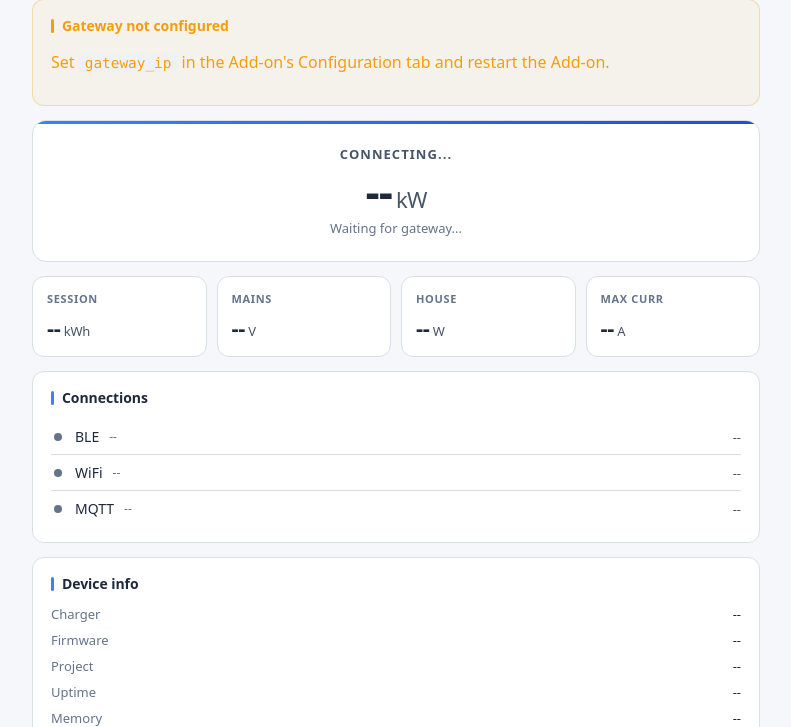
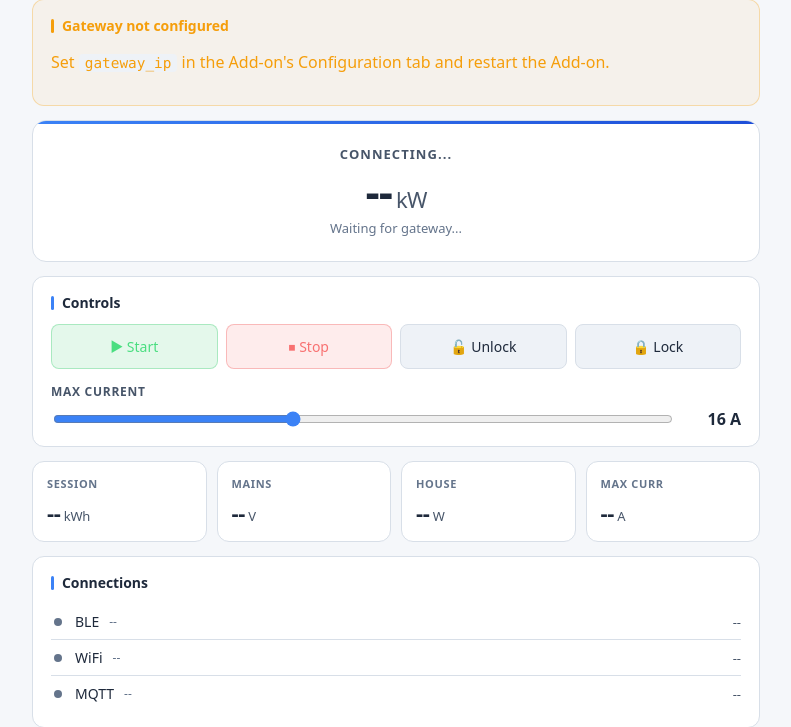
Before and after one commit to botts7/wallbox-gateway-ha-addon, a Flask app: page / in a window 1280 px wide. Shown: the part 74-801 px from the top of the page, without its empty margins (244-1035 px from the left). Run offline with Flask 3, Linux system fonts and the light colour scheme.

Commit message:
dashboard: charger controls (Start/Stop/Lock/Unlock/Max current)
Add-on was read-only. Brought it to parity with the gateway's own
/dashboard for the core control surface, since users running the
Add-on shouldn't have to bounce out to the gateway's UI for basic
actions.

Server: new /api/command proxy route forwards GET requests to the
gateway's /api/command. Action whitelist enforced server-side
({start, stop, lock, unlock, current, reboot}) so a tampered query
string can't reach a wider command surface than the dashboard
intends. Forwards the full query string so the current setter
keeps its &value=N and any future timeout tuning via &wait=.

Frontend: new Controls card between hero and quick-stats grid.
- 4 buttons: Start (green), Stop (red), Unlock, Lock
- Max current slider 6-32 A with live label + 350 ms debounce
- Slider auto-syncs to the charger's reported max current on each
  10 s poll, paused for 3 s after the user touches it (so the
  poll doesn't fight a drag in progress)
- Inline toast for action feedback (sending / OK / rejected)
- Force-refresh of status 1 s after every successful command so
  the hero + connection rows reflect the new state without waiting
  for the next 10 s tick

Auth headers (from the Add-on options) ride along on the upstream
request via the existing fetch_json helper, so an auth-enabled
gateway gets credentials automatically.

```diff
--- a/wallbox-gateway/app/server.py
+++ b/wallbox-gateway/app/server.py
@@ -110,6 +110,41 @@ def api_meter():
         return jsonify(body), code
 
 
+# Whitelist of control actions we allow through the proxy. Limiting
+# the surface here means the Add-on never accidentally forwards a
+# malformed or unsafe query string from the browser (anything else
+# returns 400). The gateway's /api/command handler does its own
+# validation too — this is belt-and-braces.
+_ALLOWED_ACTIONS = {"start", "stop", "lock", "unlock", "current", "reboot"}
+
+
+@app.route("/api/command")
+def api_command():
+    """Proxy charger control commands to the gateway's /api/command.
+
+    Used by the dashboard's Controls section for Start / Stop /
+    Lock / Unlock / Max current / Reboot. Action whitelist enforced;
+    extra query params (like &value= for current) are forwarded.
+    """
+    cfg = config_from_env()
+    action = (request.args.get("action") or "").strip().lower()
+    if action not in _ALLOWED_ACTIONS:
+        return jsonify({
+            "error": "bad_action",
+            "detail": f"action '{action}' not allowed",
+            "allowed": sorted(_ALLOWED_ACTIONS),
+        }), 400
+    # Forward the entire query string — preserves &value=N for
+    # the current setter and &wait=ms for fine-tuning timeouts.
+    qs = request.query_string.decode("utf-8")
+    path = "/api/command" + (("?" + qs) if qs else "")
+    try:
+        return jsonify(fetch_json(cfg, path, timeout=8.0))
+    except Exception as e:
+        body, code = _gateway_error(e)
+        return jsonify(body), code
+
+
 @app.route("/api/addon/config")
 def api_addon_config():
     """Surface non-secret Add-on options so the SPA knows whether
--- a/wallbox-gateway/app/static/dashboard.js
+++ b/wallbox-gateway/app/static/dashboard.js
@@ -180,6 +180,7 @@ async function refresh() {
     setHero(stateCode, kw, chargerName !== '--' ? chargerName : '');
     setText('stat-energy', sessionKwh != null ? sessionKwh.toFixed(2) : '--');
     setText('stat-maxcur', maxCur != null ? maxCur : '--');
+    syncCurrentSlider(maxCur);
   } else {
     // BLE down or charger not responding — keep hero showing offline
     setHero(null, null, 'Gateway online but charger not responding');
@@ -205,6 +206,76 @@ async function refresh() {
   }
 }
 
+// ---- Controls ----
+//
+// All control buttons hit /api/command on the Add-on proxy, which
+// whitelists action against {start, stop, lock, unlock, current,
+// reboot} and forwards to the gateway. BLE-busy / unreachable
+// gateway -> toast with the error; the next status poll will pick
+// up the new state.
+
+function showToast(msg, kind) {
+  const t = $('ctrl-toast');
+  if (!t) return;
+  t.textContent = msg;
+  t.className = 'ctrl-toast is-' + (kind || 'info');
+  t.hidden = false;
+  // auto-hide after 4s for success/info, leave error visible until next action
+  if (kind !== 'err') {
+    clearTimeout(t._timer);
+    t._timer = setTimeout(() => { t.hidden = true; }, 4000);
+  }
+}
+
+async function sendCmd(action, btn, extraQs) {
+  if (btn) btn.classList.add('is-busy');
+  const url = 'api/command?action=' + encodeURIComponent(action)
+            + (extraQs ? '&' + extraQs : '');
+  showToast(`Sending ${action}...`, 'info');
+  const r = await fetchJSON(url);
+  if (btn) btn.classList.remove('is-busy');
+  if (!r.ok) {
+    const detail = r.body?.detail || r.body?.error || ('HTTP ' + r.status);
+    showToast(`${action} failed: ${detail}`, 'err');
+    return;
+  }
+  if (r.body && r.body.error) {
+    showToast(`${action} rejected: ${r.body.error}`, 'err');
+    return;
+  }
+  showToast(`${action} OK`, 'ok');
+  // Force a refresh ~1s later so the hero + connection rows reflect
+  // the new state (status takes a beat to propagate from charger -> BLE).
+  setTimeout(refresh, 1000);
+}
+window.sendCmd = sendCmd;  // exposed for the inline onclick handlers
+
+// Max-current slider: live label + debounced send
+const slider = $('cur-slider');
+let _curTimer = null;
+let _curSliderTouched = false;  // don't fight the poll-driven sync
+if (slider) {
+  slider.addEventListener('input', (e) => {
+    _curSliderTouched = true;
+    $('cur-value').textContent = e.target.value;
+    if (_curTimer) clearTimeout(_curTimer);
+    _curTimer = setTimeout(() => {
+      sendCmd('current', null, 'value=' + e.target.value);
+      // re-allow poll-driven sync ~3s after the user stops dragging
+      setTimeout(() => { _curSliderTouched = false; }, 3000);
+    }, 350);
+  });
+}
+
+// Sync slider to charger's reported max current on each poll, unless
+// the user is actively dragging it.
+function syncCurrentSlider(amps) {
+  if (!_curSliderTouched && slider && typeof amps === 'number') {
+    slider.value = amps;
+    $('cur-value').textContent = amps;
+  }
+}
+
 $('poll-s').textContent = POLL_MS / 1000;
 refresh();
 setInterval(refresh, POLL_MS);
--- a/wallbox-gateway/app/static/style.css
+++ b/wallbox-gateway/app/static/style.css
@@ -239,6 +239,76 @@ dd {
   text-align: right;
 }
 
+/* ---- Controls card ---- */
+.ctrl-row {
+  display: grid;
+  grid-template-columns: repeat(2, 1fr);
+  gap: 8px;
+  margin-bottom: 14px;
+}
+@media (min-width: 540px) {
+  .ctrl-row { grid-template-columns: repeat(4, 1fr); }
+}
+.ctrl-btn {
+  padding: 12px 10px;
+  border-radius: 8px;
+  border: 1px solid var(--border);
+  background: var(--elevated);
+  color: var(--text);
+  font-size: 14px;
+  font-weight: 500;
+  font-family: inherit;
+  cursor: pointer;
+  transition: background .12s, border-color .12s, transform .08s;
+}
+.ctrl-btn:hover:not(:disabled) { border-color: var(--primary); }
+.ctrl-btn:active:not(:disabled) { transform: translateY(1px); }
+.ctrl-btn:disabled { opacity: .4; cursor: not-allowed; }
+.ctrl-btn.is-busy { opacity: .6; cursor: progress; }
+.ctrl-success { background: rgba(34,197,94,0.12); color: #4ade80; border-color: rgba(34,197,94,0.30); }
+.ctrl-success:hover:not(:disabled) { background: rgba(34,197,94,0.18); border-color: #22c55e; }
+.ctrl-danger  { background: rgba(239,68,68,0.10); color: #f87171; border-color: rgba(239,68,68,0.30); }
+.ctrl-danger:hover:not(:disabled)  { background: rgba(239,68,68,0.16); border-color: #ef4444; }
+
+.ctrl-slider { margin-top: 6px; }
+.ctrl-slider label {
+  display: block;
+  color: var(--text2);
+  font-size: 12px;
+  text-transform: uppercase;
+  letter-spacing: 0.06em;
+  margin-bottom: 8px;
+  font-weight: 600;
+}
+.ctrl-slider-row {
+  display: grid;
+  grid-template-columns: 1fr auto;
+  gap: 14px;
+  align-items: center;
+}
+.ctrl-slider-row input[type=range] {
+  width: 100%;
+  accent-color: var(--primary);
+}
+.ctrl-slider-val {
+  font-variant-numeric: tabular-nums;
+  font-weight: 600;
+  font-size: 16px;
+  color: var(--text);
+  min-width: 56px;
+  text-align: right;
+}
+
+.ctrl-toast {
+  margin-top: 12px;
+  padding: 8px 12px;
+  border-radius: 8px;
+  font-size: 13px;
+}
+.ctrl-toast.is-ok   { background: rgba(34,197,94,0.10); color: #4ade80; border: 1px solid rgba(34,197,94,0.25); }
+.ctrl-toast.is-err  { background: rgba(239,68,68,0.10); color: #f87171; border: 1px solid rgba(239,68,68,0.25); }
+.ctrl-toast.is-info { background: rgba(59,130,246,0.10); color: #93c5fd; border: 1px solid rgba(59,130,246,0.25); }
+
 /* OTA call-to-action */
 .cta-link {
   display: flex;
--- a/wallbox-gateway/app/templates/index.html
+++ b/wallbox-gateway/app/templates/index.html
@@ -32,6 +32,25 @@
     <div class="hero-status" id="hero-status">Connecting...</div>
     <div class="hero-power"><span id="hero-power-num">--</span><span class="unit" id="hero-power-unit">kW</span></div>
     <div class="hero-detail" id="hero-detail">Waiting for gateway...</div>
+  </section>
+
+  <!-- Controls: charge start/stop, lock/unlock, max current -->
+  <section class="card controls">
+    <h2>Controls</h2>
+    <div class="ctrl-row">
+      <button id="btn-start" class="ctrl-btn ctrl-success" onclick="sendCmd('start', this)">&#x25B6; Start</button>
+      <button id="btn-stop"  class="ctrl-btn ctrl-danger"  onclick="sendCmd('stop',  this)">&#x23F9; Stop</button>
+      <button id="btn-unlock" class="ctrl-btn" onclick="sendCmd('unlock', this)">&#x1F513; Unlock</button>
+      <button id="btn-lock"   class="ctrl-btn" onclick="sendCmd('lock',   this)">&#x1F512; Lock</button>
+    </div>
+    <div class="ctrl-slider">
+      <label for="cur-slider">Max current</label>
+      <div class="ctrl-slider-row">
+        <input type="range" id="cur-slider" min="6" max="32" step="1" value="16">
+        <span class="ctrl-slider-val"><span id="cur-value">16</span> A</span>
+      </div>
+    </div>
+    <div id="ctrl-toast" class="ctrl-toast" hidden></div>
   </section>
 
   <!-- Quick-stats grid: live session telemetry -->
```
